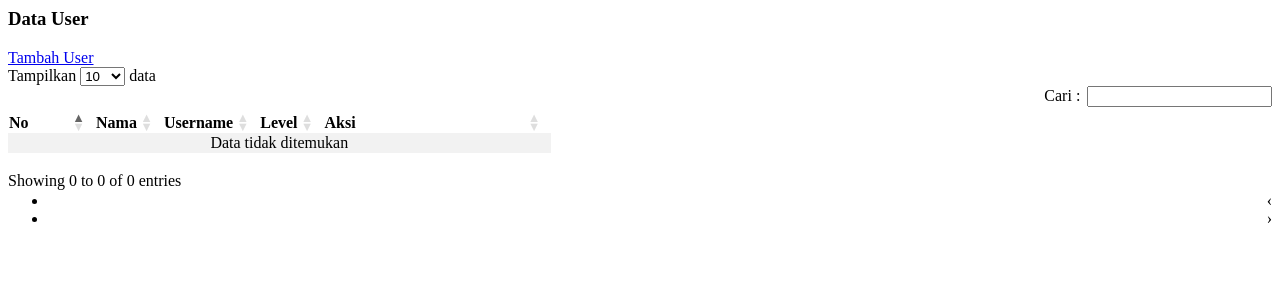
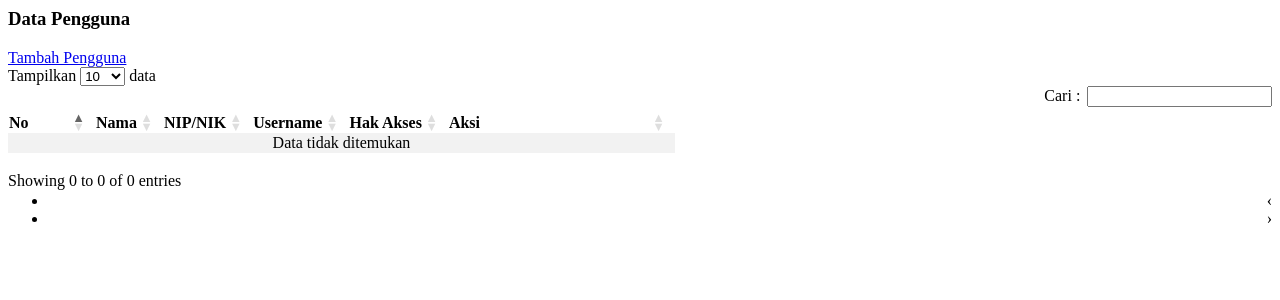
Before and after one commit to ammarFir/sarpras, a PHP site: page /user/index.php in a window 1280 px wide. Shown: the top 300 px of the page. Run offline with PHP 8.4, Linux system fonts and the light colour scheme; data that the repository does not hold is empty.

Commit message:
user index.php

```diff
--- a/config.php
+++ b/config.php
@@ -4,7 +4,7 @@
 $host = "localhost";
 $user = "root";
 $pass = "mar1234";
-$db   = "db_koperasi";
+$db   = "db_sarpras";
 
 $conn = mysqli_connect($host, $user, $pass, $db);
 
--- /dev/null
+++ b/logout.php
@@ -0,0 +1,6 @@
+<?php
+session_start();
+session_destroy();
+
+header("Location: login.php");
+?>
--- a/user/index.php
+++ b/user/index.php
@@ -13,13 +13,13 @@ $data = mysqli_query($conn,"
     <div class="d-flex justify-content-between align-items-center mb-3">
 
         <h3 class="mb-0">
-            Data User
+            Data Pengguna
         </h3>
 
         <a href="halaman.php?menu=user_tambah"
-           class="btn btn-primary btn-sm">
+           class="btn btn-success btn-sm">
 
-            Tambah User
+            Tambah Pengguna
 
         </a>
 
@@ -32,13 +32,14 @@ $data = mysqli_query($conn,"
             <table id="tabelUser"
                    class="table table-bordered table-striped table-hover align-middle">
 
-                <thead class="table-dark">
+                <thead class="table-success">
 
                     <tr>
                         <th width="60">No</th>
                         <th>Nama</th>
+                        <th>NIP/NIK</th>
                         <th>Username</th>
-                        <th>Level</th>
+                        <th>Hak Akses</th>
                         <th width="200">Aksi</th>
                     </tr>
 
@@ -58,26 +59,34 @@ $data = mysqli_query($conn,"
 
                         <td><?= htmlspecialchars($d['nama']); ?></td>
 
+                        <td><?= htmlspecialchars($d['nip_nik'] ?? '-'); ?></td>
+
                         <td><?= htmlspecialchars($d['username']); ?></td>
 
                         <td>
 
-                            <?php if($d['level'] == 'admin'){ ?>
+                            <?php if($d['hak_akses'] == 'admin_sarpras'){ ?>
 
                                 <span class="badge bg-danger">
-                                    Admin
+                                    Admin Sarpras
                                 </span>
 
-                            <?php }elseif($d['level'] == 'petugas'){ ?>
+                            <?php }elseif($d['hak_akses'] == 'kepala_madrasah'){ ?>
 
                                 <span class="badge bg-primary">
-                                    Petugas
+                                    Kepala Madrasah
+                                </span>
+
+                            <?php }elseif($d['hak_akses'] == 'petugas_ruang'){ ?>
+
+                                <span class="badge bg-warning text-dark">
+                                    Petugas Ruang
                                 </span>
 
                             <?php }else{ ?>
 
                                 <span class="badge bg-success">
-                                    Pimpinan
+                                    Guru
                                 </span>
 
                             <?php } ?>
```
Also changed, not shown: login.php (added, +62 -0 lines), proses_login.php (added, +32 -0 lines).
